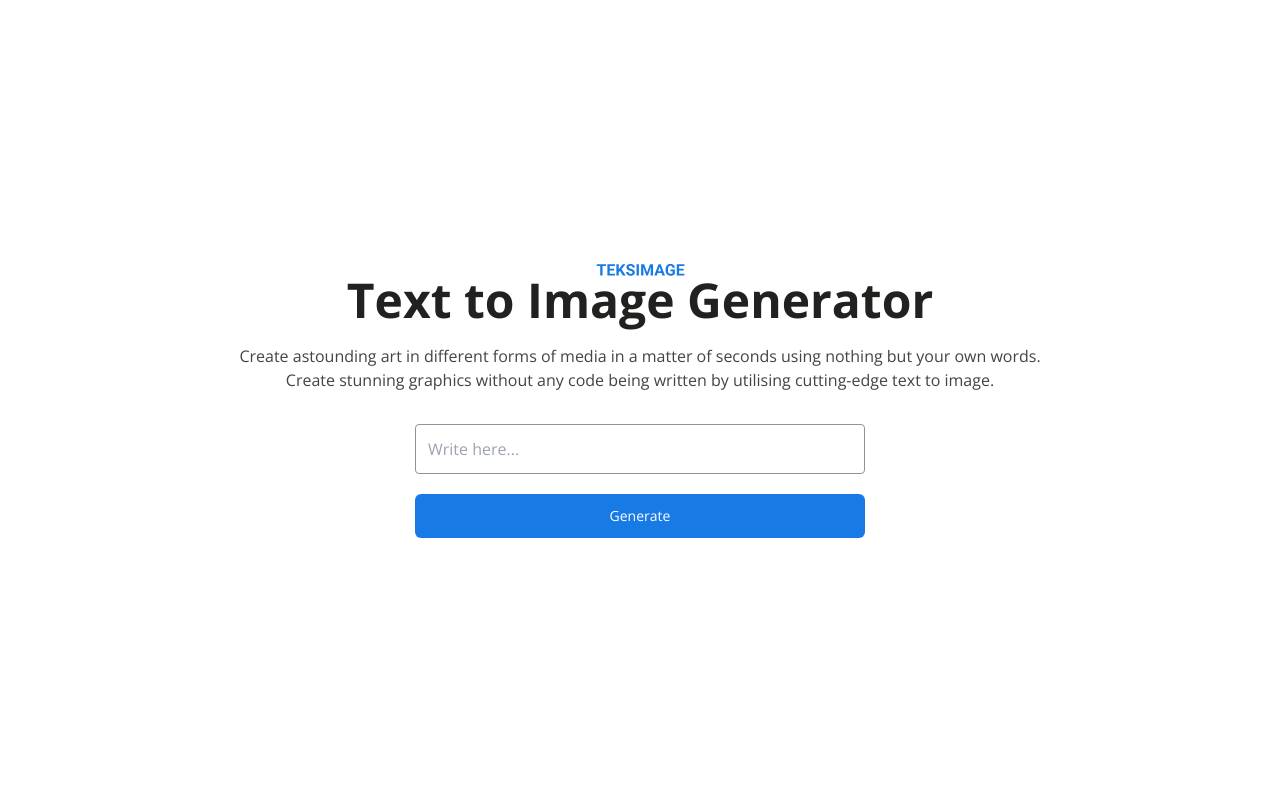
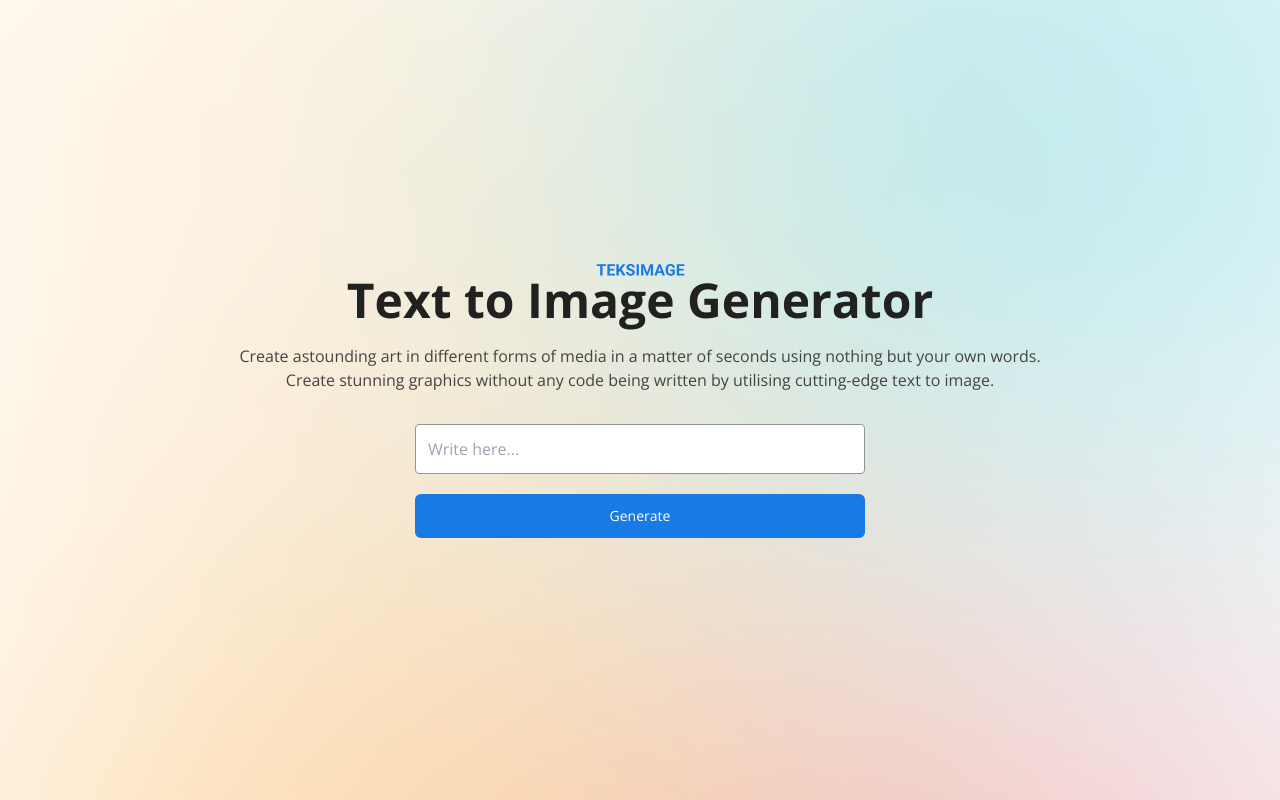
Before and after one commit to Dr-Oxy/teksimage, a Next.js app: page / in a window 1280 px wide. Built offline with nearby package versions, Linux system fonts and the light colour scheme; no server answers.

Commit message:
added linear gradient

```diff
--- a/public/assets/index.js
+++ b/public/assets/index.js
@@ -1,4 +1,5 @@
 import teksimageLogo from './logo.svg';
 import imageIcon from './imageIcon.svg';
+import linearGradient from './lineargradient.png';
 
-export { teksimageLogo, imageIcon };
+export { teksimageLogo, imageIcon, linearGradient };
--- a/styles/globals.css
+++ b/styles/globals.css
@@ -10,8 +10,9 @@
 }
 
 body {
-  background-color: white;
-  /* background-image: linear-gradient(to top right, white, #71acea57); */
+
+  background: white url('/assets/lineargradient.png') no-repeat center;
+  background-size: cover;
   font-family: 'Open sans', sans-serif;
 }
 
```
Also changed, not shown: public/assets/lineargradient.png (added).
